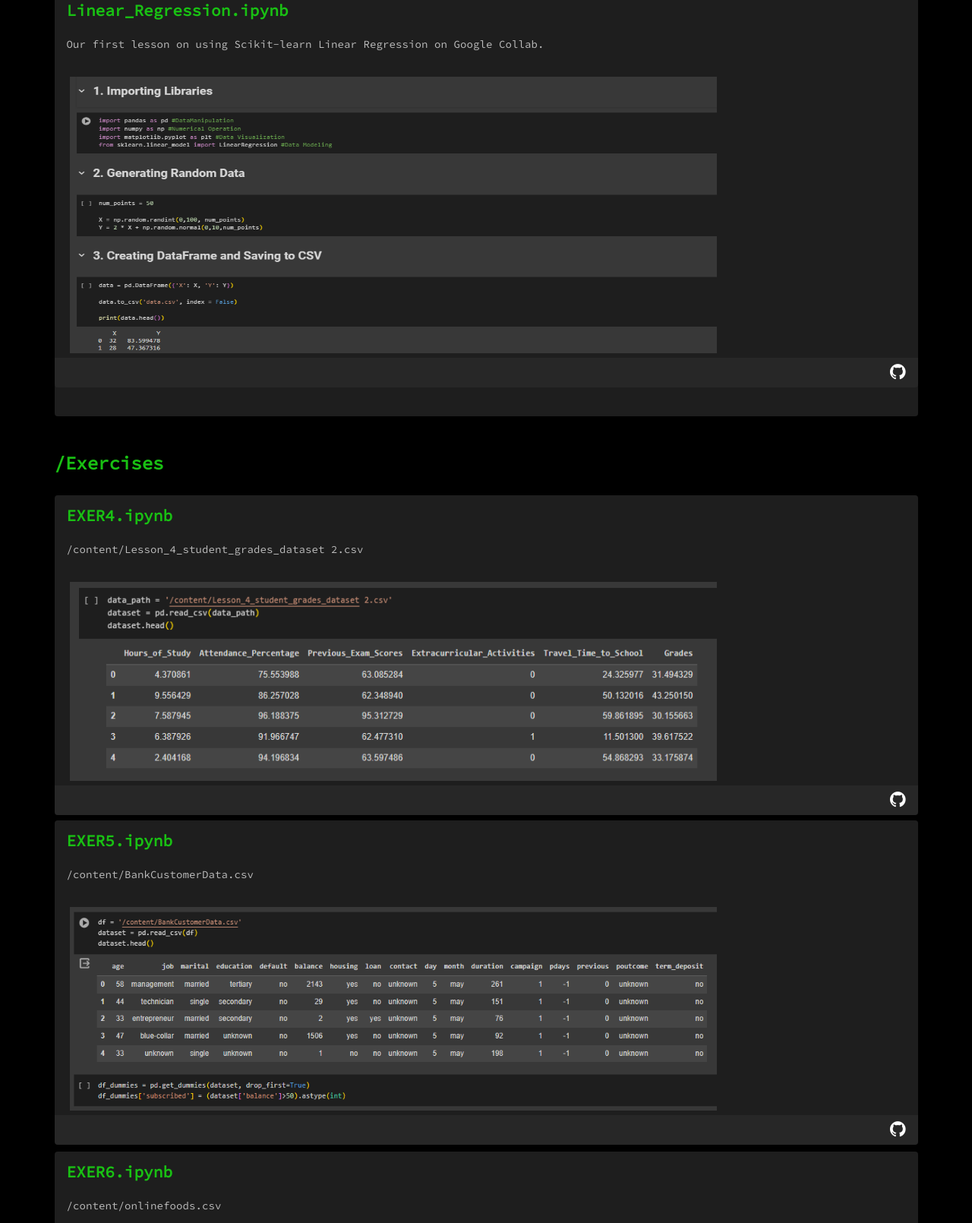
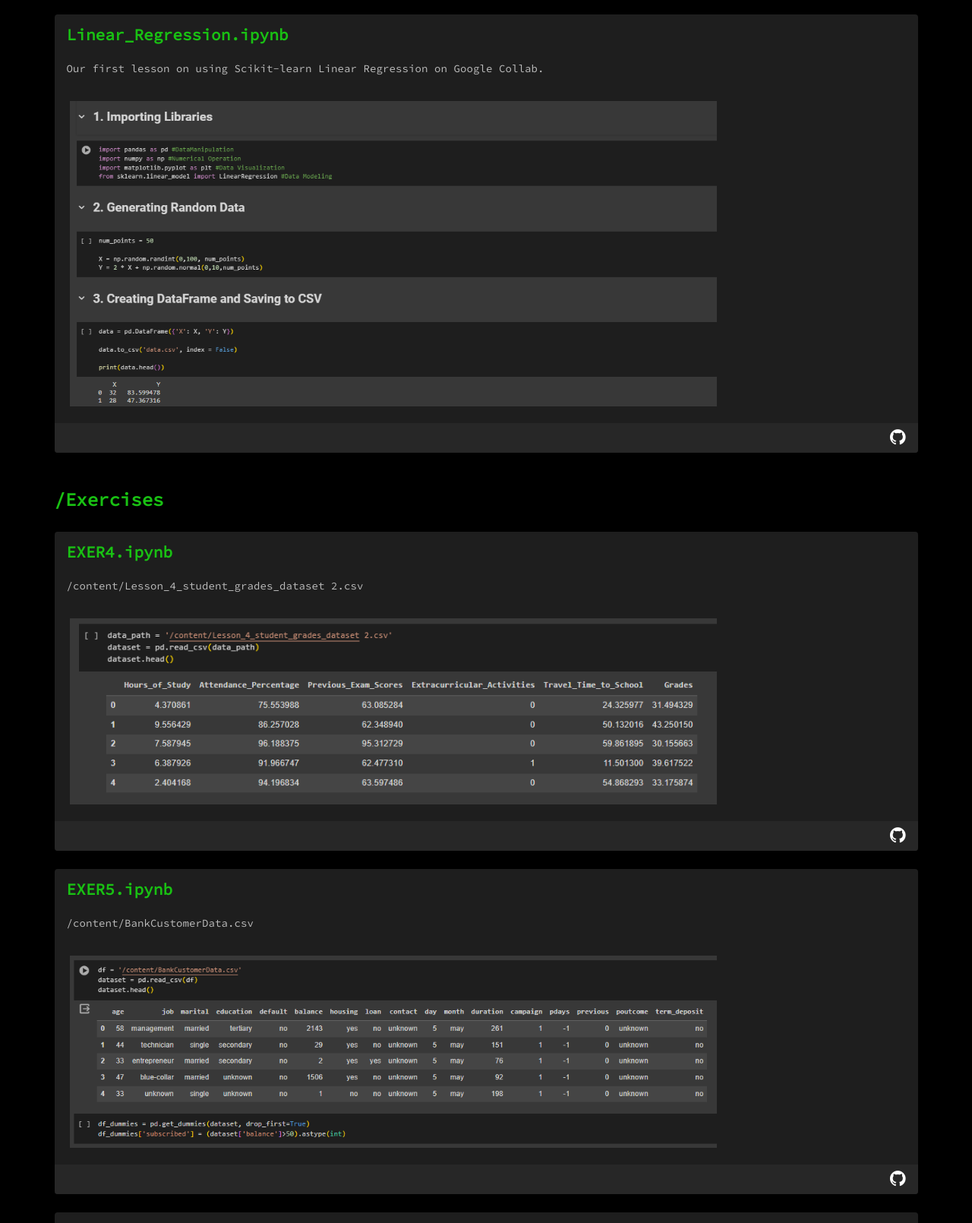
Before and after one commit to sie-hanamura/CSEL302_Hallig, a plain HTML site: page index.html in a window 1280 px wide. Shown: the part 1888-3498 px from the top of the page at 76% size. Drawn offline with nearby package versions, Linux system fonts and the light colour scheme.

Commit message:
Update index.html

```diff
--- a/index.html
+++ b/index.html
@@ -145,8 +145,8 @@
                   <br>
                   <p>{{skill.description}}</p>
                 </v-card-text>
-                <img :src="skill.image" alt="Activity Thumbnail" style="width: 75%; height: 65%;
-                margin: 0 0 0 20px;">
+                <p><img :src="skill.image" alt="Activity Thumbnail" style= "width: 75%; height: 50%;
+                margin: 0 0 0 20px;"></p>
                 <v-footer>
                   <v-spacer></v-spacer>
                   <a :href="githubLinks[index]" target="_blank">
@@ -168,8 +168,8 @@
                 <br>
                 <p>{{work.description}}</p>
               </v-card-text>
-              <img :src="work.image" alt="Exercise Thumbnail" style="width: 75%; height: 65%;
-              margin: 0 0 0 20px;">
+              <p><img :src="work.image" alt="Exercise Thumbnail" style="width: 75%; height: 50%;
+              margin: 0 0 0 20px;"></p>
               <v-footer>
                 <v-spacer></v-spacer>
                 <a :href="work.git" target="_blank">
```
